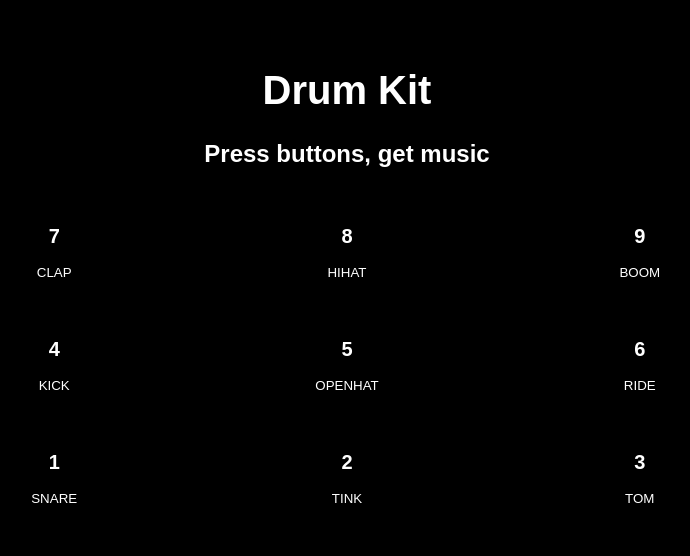
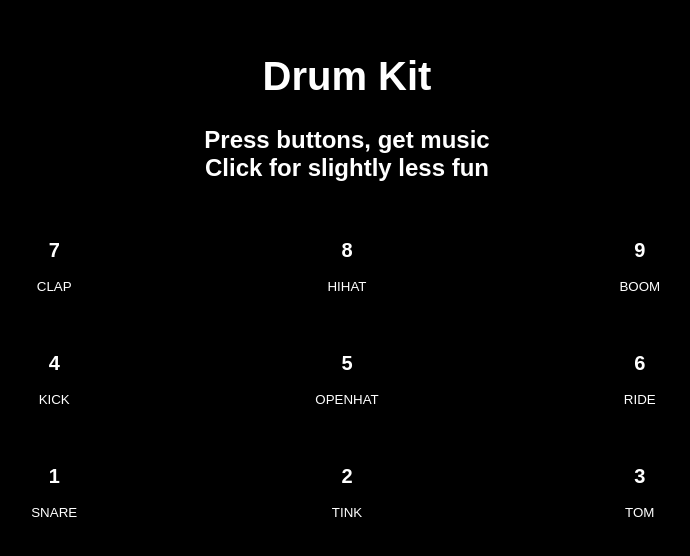
Before and after one commit to Arician/week3drumkit, a plain HTML site: page index.html in a window 1280 px wide. Shown: the part 124-680 px from the top of the page, without its empty margins (293-983 px from the left). Drawn offline with Linux system fonts and the light colour scheme.

Commit message:
minor text changes

```diff
--- a/index.html
+++ b/index.html
@@ -9,7 +9,7 @@
     <div id="pageContent">
     <header>
         <h1 id="title">Drum Kit</h1>
-        <h2>Press buttons, get music</h2>
+        <h2>Press buttons, get music<br>Click for slightly less fun</h2>
     </header>
     <div id="hero">
 
```
